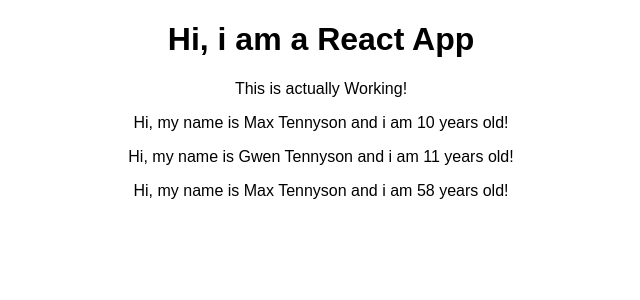
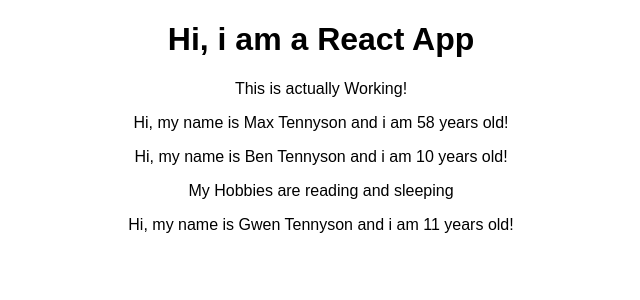
Before and after one commit to lkmreucllid/react-complete-guide, a React (Create React App) app: page / in a window 1280 px wide. Shown: the top 300 px of the page, without its empty margins (319-959 px from the left). Built offline with nearby package versions, Linux system fonts and the light colour scheme.

Commit message:
Understandng Children Properties and State and Using State

```diff
--- a/src/App.js
+++ b/src/App.js
@@ -3,14 +3,21 @@
 import Person from './Person/Person.js';
 
 class App extends Component {
+  state = {
+    persons: [
+      {name:'Max Tennyson', age: 58},
+      {name:'Ben Tennyson', age: 10},
+      {name:'Gwen Tennyson', age: 11}
+    ]
+  }
   render() {
     return (
       <div className="App">
         <h1>Hi, i am a React App</h1>
         <p>This is actually Working!</p>
-        <Person name="Max Tennyson" age="10"/>
-        <Person name="Gwen Tennyson" age="11"/>
-        <Person name="Max Tennyson" age="58"/>
+        <Person name={this.state.persons[0].name} age={this.state.persons[0].age}/>
+        <Person name={this.state.persons[1].name} age={this.state.persons[1].age}>My Hobbies are reading and sleeping</Person>
+        <Person name={this.state.persons[2].name} age={this.state.persons[2].age}/>
       </div>
     );
     //return React.createElement('div',null,'h1','Hi i\'m the new React App');
--- a/src/Person/Person.js
+++ b/src/Person/Person.js
@@ -1,7 +1,12 @@
 import React from 'react';
 
 const Person = (props) =>{
-    return <p>Hi, my name is {props.name} and i am {props.age} years old!</p>
+    return(
+    <div>
+        <p>Hi, my name is {props.name} and i am {props.age} years old!</p>
+        <p>{props.children}</p>
+    </div>
+    );
 }
 
 export default Person;
```
